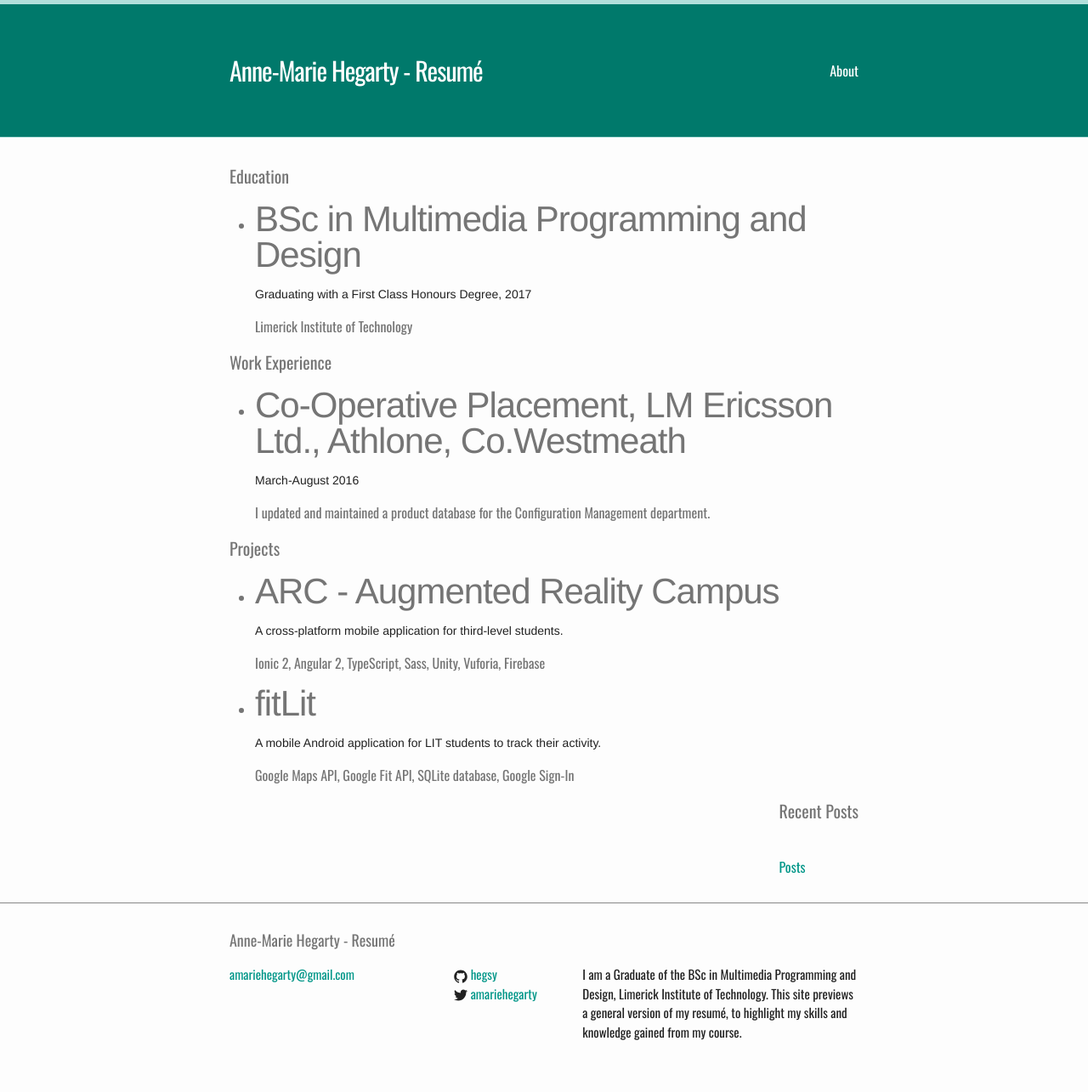
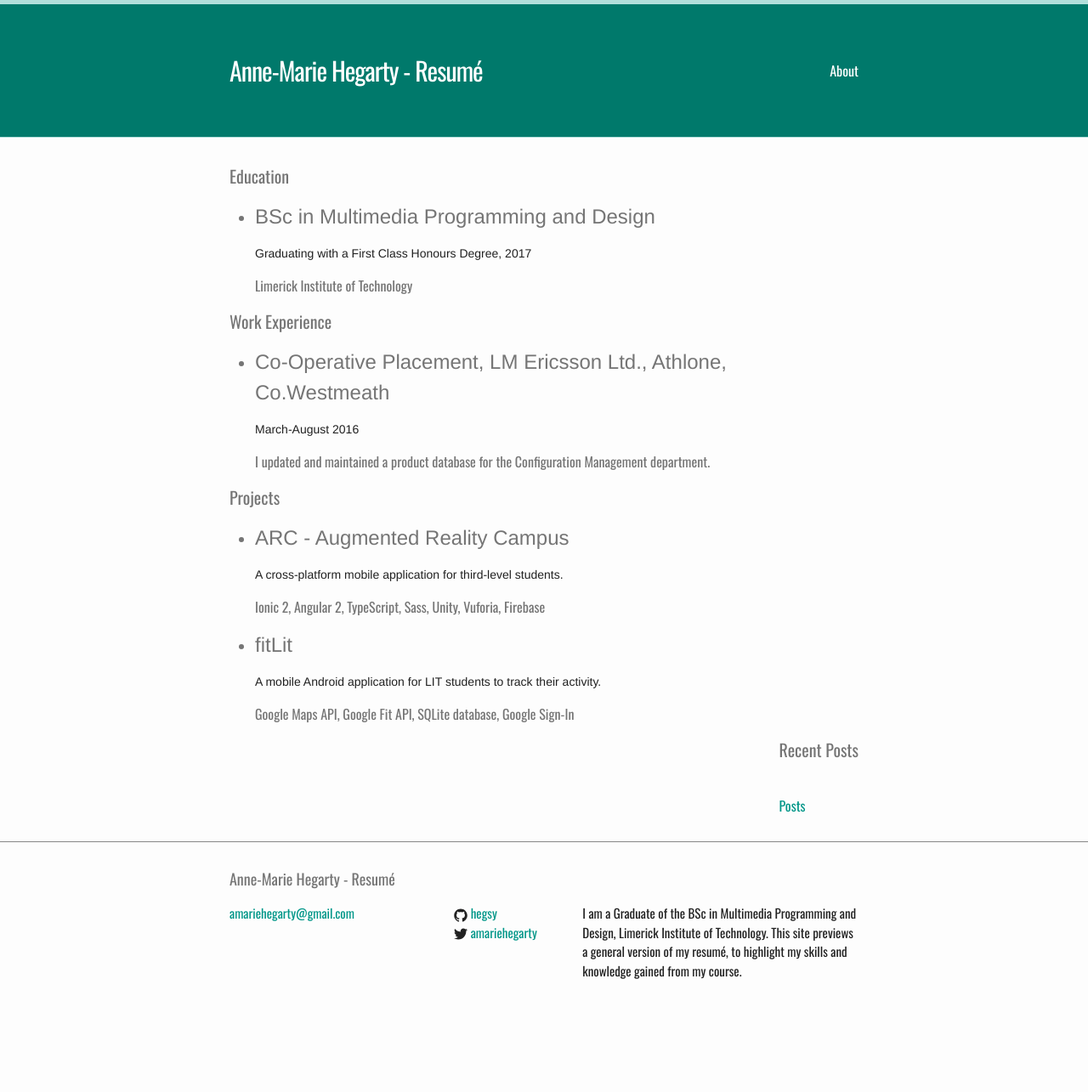
Before and after one commit to hegsy/hegsy.github.io, a Jekyll site: the page built from index.html, in a window 1280 px wide. Shown: the whole page at 85% size. Built offline with Jekyll 4.4.1, drawn with Linux system fonts in a browser that asks for light colours; after the commit the page ends 1213 px from its top, so only the background shows below that.

Commit message:
styling text

```diff
--- a/_sass/_layout.scss
+++ b/_sass/_layout.scss
@@ -218,7 +218,7 @@ FFA875
     font-size: 24px;
 }
 
-.post-title {
+.post-main {
     font-family: "Helvetica", sans-serif;
     display: block;
     font-size: 24px;
--- a/index.html
+++ b/index.html
@@ -19,7 +19,7 @@ layout: default
   </ul> -->
     <ul>
       <li>
-        <h2 class="post-title">BSc in Multimedia Programming and Design</h2>
+        <h2 class="post-main">BSc in Multimedia Programming and Design</h2>
         <p class="post-meta">Graduating with a First Class Honours Degree, 2017</p>
         <span>Limerick Institute of Technology</span>
       </li>
@@ -29,7 +29,7 @@ layout: default
 
       <ul>
         <li>
-          <h2 class="post-title">Co-Operative Placement, LM Ericsson Ltd., Athlone, Co.Westmeath</h2>
+          <h2 class="post-main">Co-Operative Placement, LM Ericsson Ltd., Athlone, Co.Westmeath</h2>
           <p class="post-meta">March-August 2016</p>
           <span>I updated and maintained a product database for the Configuration Management department.</span>
         </li>
@@ -39,7 +39,7 @@ layout: default
 
     <ul>
       <li>
-        <h2 class="post-title">ARC - Augmented Reality Campus</h2>
+        <h2 class="post-main">ARC - Augmented Reality Campus</h2>
         <p class="post-meta">A cross-platform mobile application for third-level students.</p>
         <span>Ionic 2, Angular 2, TypeScript, Sass, Unity, Vuforia, Firebase</span>
       </li>
@@ -47,7 +47,7 @@ layout: default
 
     <ul>
       <li>
-        <h2 class="post-title">fitLit</h2>
+        <h2 class="post-main">fitLit</h2>
         <p class="post-meta">A mobile Android application for LIT students to track their activity.</p>
         <span>Google Maps API, Google Fit API, SQLite database, Google Sign-In</span>
       </li>
```
